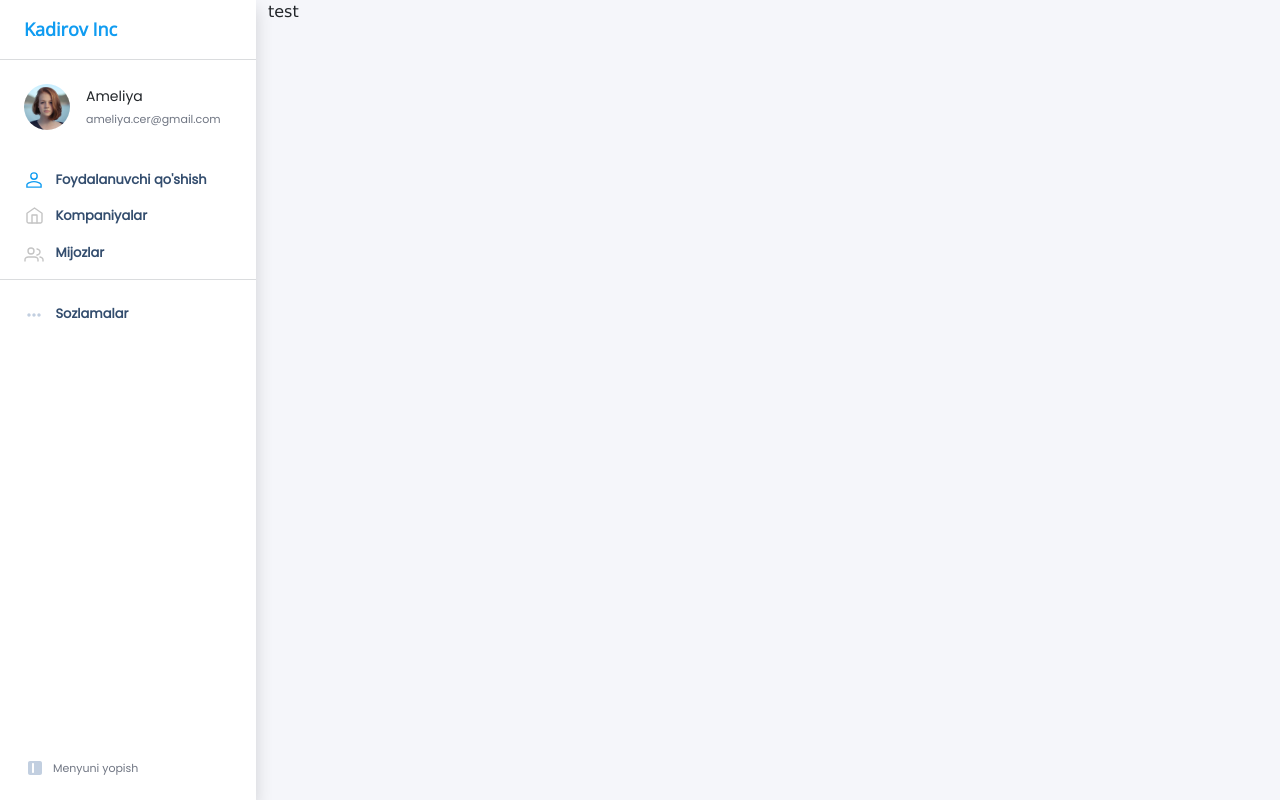
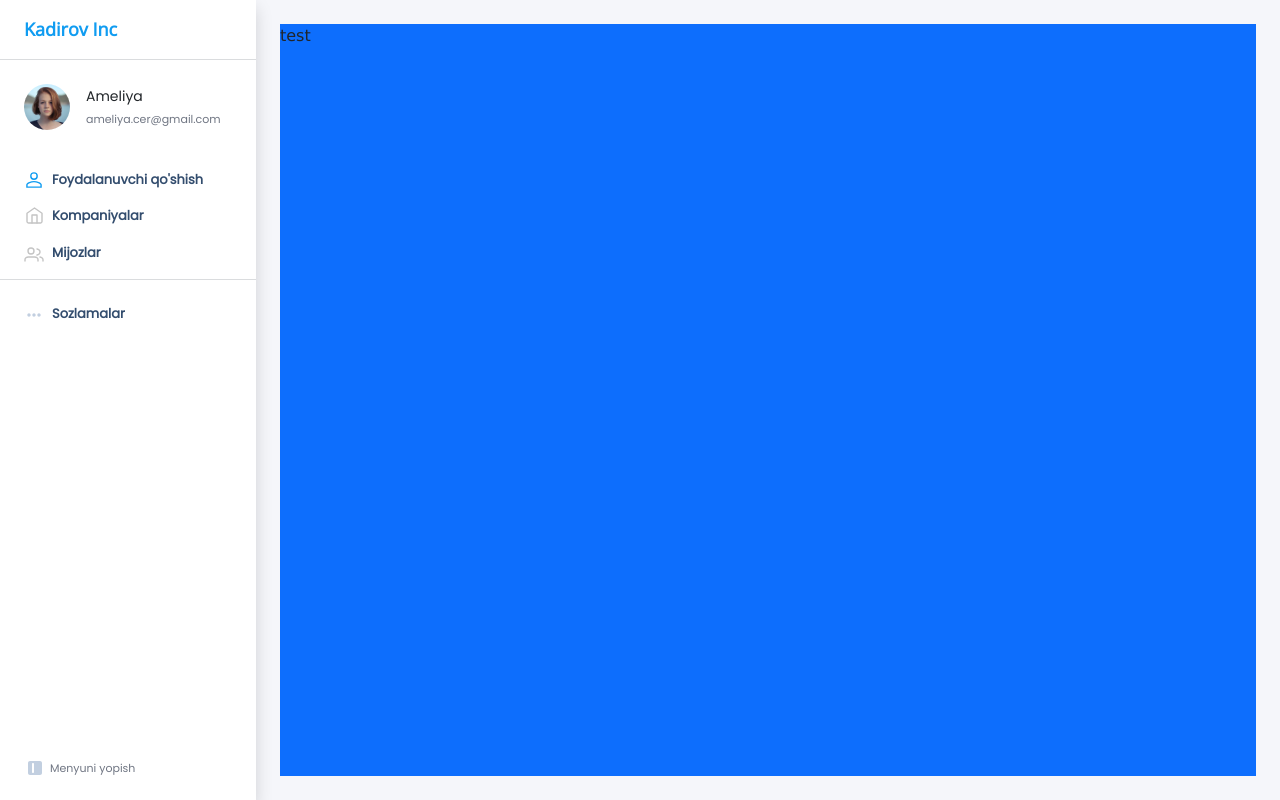
Before and after one commit to fayzullaev-developer/crm-front-dev, a Vue app: page / in a window 1280 px wide. Built offline with nearby package versions, Linux system fonts and the light colour scheme.

Commit message:
Sidebar collapse

```diff
--- a/src/App.vue
+++ b/src/App.vue
@@ -6,7 +6,9 @@ import Test from "@/pages/Test.vue";
 <template>
     <div class="container-fluid">
         <div class="row">
-            <router-view />
+            <div class="d-flex p-0 m-0">
+                <router-view />
+            </div>
         </div>
     </div>
 </template>
--- a/src/pages/HomePage.vue
+++ b/src/pages/HomePage.vue
@@ -1,25 +1,27 @@
 <script setup>
-
+function toggleSidebar() {
+    const sidebar = document.getElementById('sidebar');
+    sidebar.classList.toggle('collapsed');
+}
 </script>
 
 <template>
     <!-- Sidebar -->
-    <aside class="sidebar shadow d-flex flex-column p-0">
+    <aside class="sidebar shadow d-flex flex-column p-0" id="sidebar">
         <!-- Logo -->
-        <div class="p-3">
-                    <span class="logo ms-2">
-                        Kadirov Inc
-                    </span>
+        <div class="p-3 align-items-center">
+            <span class="logo ms-2 company-name text-nowrap">Kadirov Inc</span>
+            <span class="logo ms-2 company-name-short d-none">Inc</span>
         </div>
 
         <hr class="mt-0 border-secondary" />
 
         <!-- Profile -->
-        <div class="d-flex dropdown pt-2 px-4">
+        <div class="d-flex profile pt-2 px-4">
             <div>
                 <img class="rounded-circle me-3" src="@/assets/ameliya.png" alt="" width="46" height="46">
             </div>
-            <div class="d-flex flex-wrap">
+            <div class="d-flex flex-wrap profile-info">
                 <div class="w-100">
                     <span class="name">Ameliya</span>
                 </div>
@@ -34,19 +36,19 @@
             <li class="nav-item">
                 <a class="nav-link menu px-0 active" href="#">
                     <img src="@/assets/contacts-active.svg" alt="" class="me-2">
-                    Foydalanuvchi qo'shish
+                    <span class="menu-text">Foydalanuvchi qo'shish</span>
                 </a>
             </li>
             <li class="nav-item">
                 <a class="nav-link menu px-0" href="#">
                     <img src="@/assets/company.svg" alt="" class="me-2">
-                    Kompaniyalar
+                    <span class="menu-text">Kompaniyalar</span>
                 </a>
             </li>
             <li class="nav-item">
                 <a class="nav-link menu px-0" href="#">
                     <img src="@/assets/clients.svg" alt="" class="me-2">
-                    Mijozlar
+                    <span class="menu-text">Mijozlar</span>
                 </a>
             </li>
         </ul>
@@ -57,21 +59,21 @@
         <div class="nav px-4">
             <a class="nav-link menu px-0" href="#">
                 <img src="@/assets/settings.svg" alt="" class="me-2">
-                Sozlamalar
+                <span class="menu-text">Sozlamalar</span>
             </a>
         </div>
 
         <!-- Close menu -->
         <div class="nav px-4 mt-auto mb-3">
-            <a class="nav-link email px-0" href="#">
+            <button class="nav-link email px-0" @click="toggleSidebar()">
                 <img src="@/assets/toggle.svg" alt="" class="mx-1 me-2">
-                Menyuni yopish
-            </a>
+                <span class="menu-text">Menyuni yopish</span>
+            </button>
         </div>
 
     </aside>
 
-    <div class="col">
+    <div class="flex-fill col m-4 bg-primary">
         test
     </div>
 </template>
@@ -81,6 +83,10 @@
     width: 256px;
     background: #fff;
     min-height: 100vh;
+}
+
+.sidebar.collapsed {
+    width: 68px;
 }
 
 .logo {
@@ -102,6 +108,20 @@
     color: #707683;
 }
 
+.sidebar.collapsed .company-name-short {
+    display: flex !important;
+}
+
+.sidebar.collapsed .company-name,
+.sidebar.collapsed .profile-info,
+.sidebar.collapsed .menu-text {
+    display: none !important;
+}
+
+.sidebar.collapsed .profile {
+    padding: 8px 11px 0 !important;
+}
+
 .menu {
     font-family: 'Poppins', sans-serif;
     font-weight: 600;
--- a/src/pages/Test.vue
+++ b/src/pages/Test.vue
@@ -1,29 +1,26 @@
 <script setup>
 function toggleSidebar() {
     const sidebar = document.getElementById('sidebar');
-    const icon = document.getElementById('toggleIcon');
 
     sidebar.classList.toggle('collapsed');
-    icon.classList.toggle('bi-chevron-left');
-    icon.classList.toggle('bi-chevron-right');
 }
 </script>
 
 <template>
     <div class="sidebar" id="sidebar">
         <!-- Header -->
-        <div class="p-3 d-flex align-items-center gap-2">
+        <div class="p-3 align-items-center gap-2 company-name-short">
             <span class="logo">Inc</span>
         </div>
 
         <!-- Company -->
         <div class="px-3 company-name text-primary fw-semibold">
-            Kadirov Inc
+            <span class="text-nowrap">Kadirov Inc</span>
         </div>
 
         <!-- Profile -->
         <div class="profile d-flex align-items-center gap-3 p-3">
-            <img src="https://i.pravatar.cc/150?img=47" alt="">
+            <img src="@/assets/ameliya.png" alt="">
             <div class="profile-info">
                 <div class="fw-semibold">Ameliya</div>
                 <small class="text-muted">ameliya.cer@gmail.com</small>
@@ -33,22 +30,22 @@ function toggleSidebar() {
         <!-- Menu -->
         <div class="px-2">
             <a href="#" class="menu-item">
-                <i class="bi bi-person-plus"></i>
+                <img src="@/assets/contacts.svg" alt="">
                 <span class="menu-text">Foydalanuvchi qo‘shish</span>
             </a>
 
             <a href="#" class="menu-item">
-                <i class="bi bi-house"></i>
+                <img src="@/assets/company.svg" alt="">
                 <span class="menu-text">Kompaniyalar</span>
             </a>
 
             <a href="#" class="menu-item">
-                <i class="bi bi-people"></i>
+                <img src="@/assets/clients.svg" alt="">
                 <span class="menu-text">Mijozlar</span>
             </a>
 
             <a href="#" class="menu-item">
-                <i class="bi bi-three-dots"></i>
+                <img src="@/assets/settings.svg" alt="">
                 <span class="menu-text">Sozlamalar</span>
             </a>
         </div>
@@ -56,7 +53,7 @@ function toggleSidebar() {
         <!-- Collapse Button -->
         <div class="bottom-toggle">
             <button class="btn btn-light w-100" @click="toggleSidebar()">
-                <i class="bi bi-chevron-left" id="toggleIcon"></i>
+                <img src="@/assets/toggle.svg" id="toggleIcon" alt="" class="me-2">
                 <span class="menu-text">Menyuni yopish</span>
             </button>
         </div>
@@ -79,6 +76,10 @@ body {
     flex-direction: column;
 }
 
+.sidebar .company-name-short {
+    display: none;
+}
+
 .sidebar.collapsed {
     width: 80px;
 }
@@ -99,6 +100,10 @@ body {
 .sidebar.collapsed .menu-text,
 .sidebar.collapsed .company-name {
     display: none;
+}
+
+.sidebar.collapsed .company-name-short {
+    display: flex;
 }
 
 .menu-item {
```
